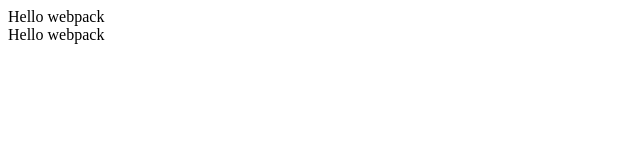
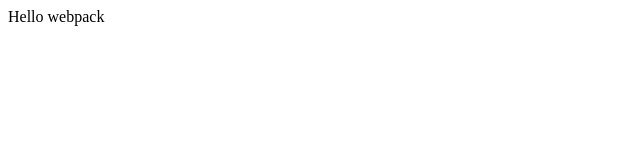
Before and after one commit to aliuwd927/restaurant-page, a website with bundled scripts: page dist/index.html in a window 1280 px wide. Shown: the full height of the page, 0-640 px from the left. Built offline with nearby package versions, Linux system fonts and the light colour scheme.

Commit message:
update json

```diff
--- a/dist/index.html
+++ b/dist/index.html
@@ -5,6 +5,6 @@
      <title>Getting Started</title>
    </head>
    <body>
-    <script src="/dist/main.js"></script>
+    <script src="/src/index.js"></script>
    </body>
  </html>
--- a/package.json
+++ b/package.json
@@ -2,7 +2,7 @@
   "name": "webpack-demo",
   "version": "1.0.0",
   "description": "",
-  "private": true,
+  "main": "index.js",
   "scripts": {
     "test": "echo \"Error: no test specified\" && exit 1",
     "build": "webpack",
```
